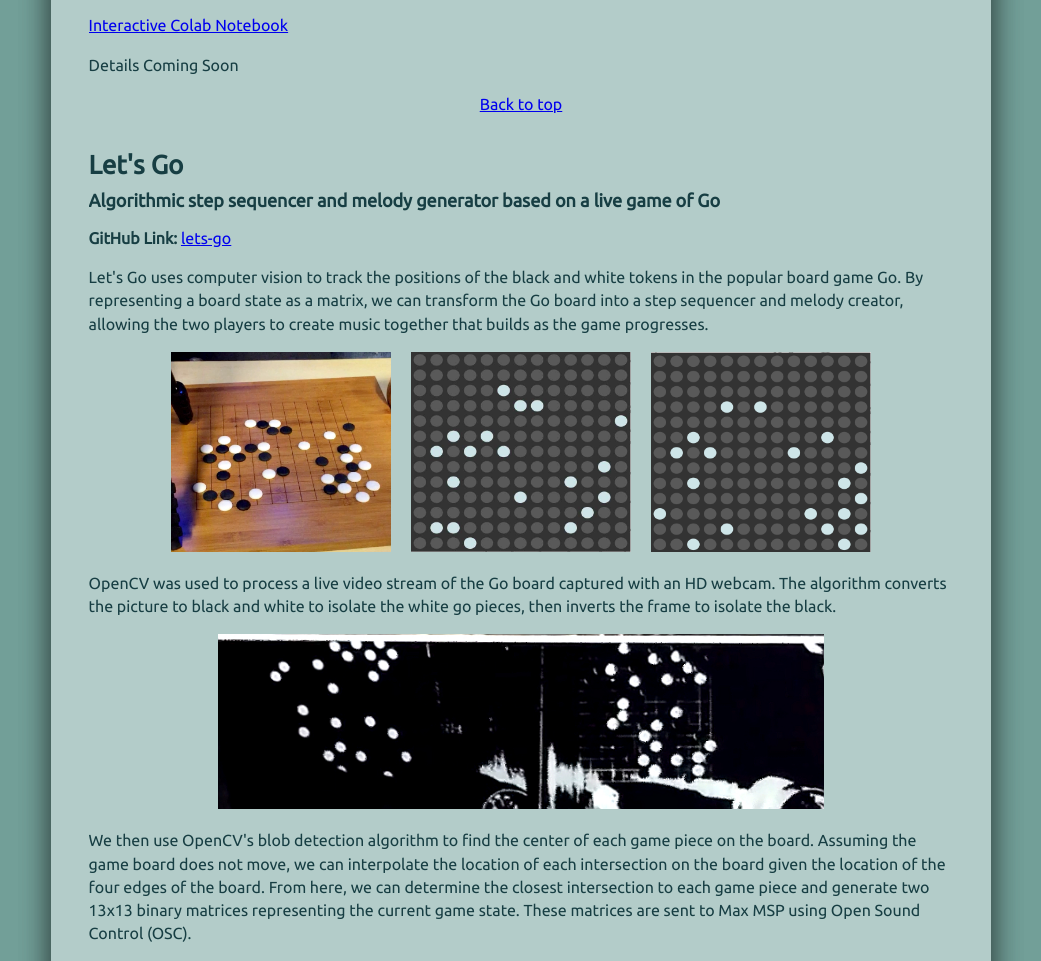
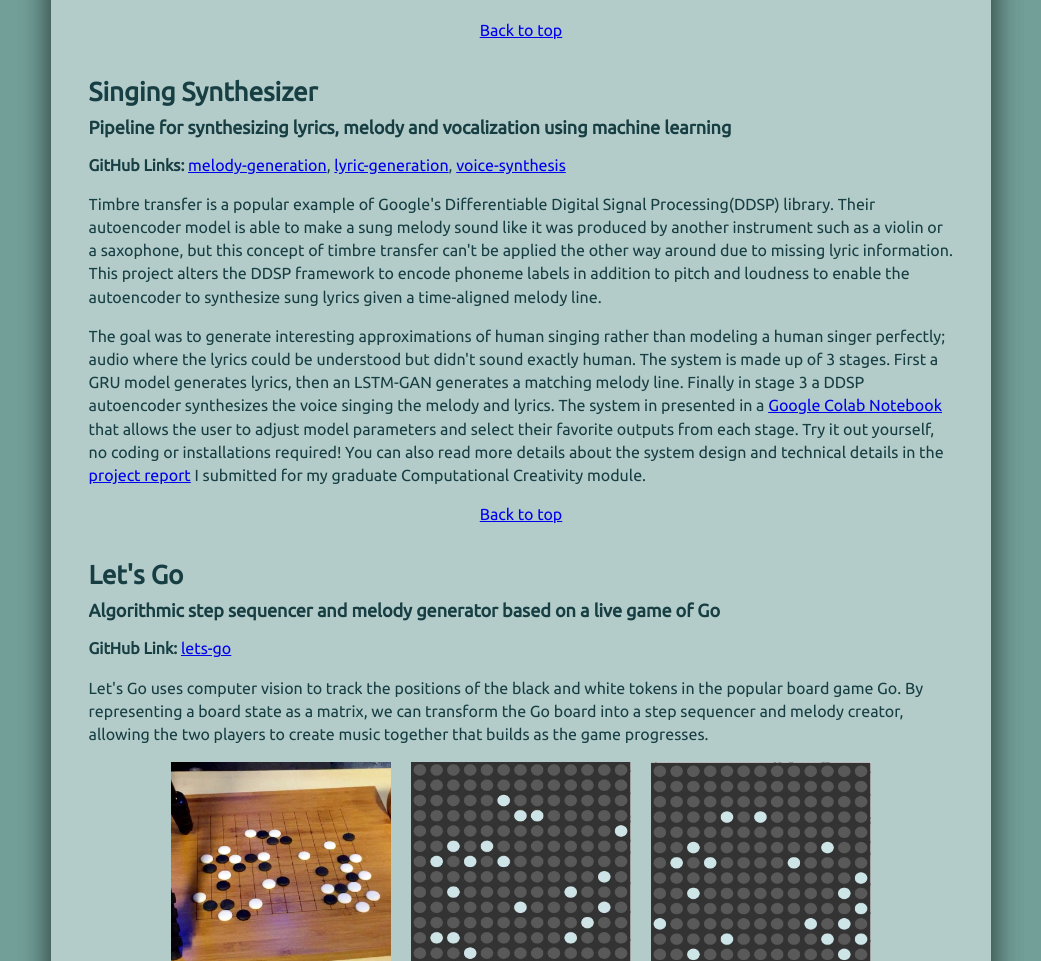
Before and after one commit to Satrat/saraadkins_dot_com, a PHP site: page /portfolio in a window 1280 px wide. Shown: the part 4116-5077 px from the top of the page, without its empty margins (119-1160 px from the left). Run offline with PHP 8.4, Linux system fonts and the light colour scheme.

Commit message:
updating projects

```diff
--- a/music_posts/1_electronic.php
+++ b/music_posts/0_electronic.php
@@ -1,6 +1,7 @@
 <?php
 
 include_once('./classes/music_post.php');
+include_once('./classes/song.php');
 
 $post = new MusicPost();
 $post->title = 'Generative & Electronic';
--- a/music_posts/2_audio_engineering.php
+++ b/music_posts/2_audio_engineering.php
@@ -1,6 +1,8 @@
 <?php
 
 include_once('./classes/music_post.php');
+include_once('./classes/song.php');
+
 $post = new MusicPost();
 $post->title = 'Audio Engineering';
 $post->name = 'audio_engineering';
--- a/project_posts/1_subharmonicon.php
+++ b/project_posts/1_subharmonicon.php
@@ -9,7 +9,13 @@ $post->name = 'subharmonicon'; // unique, no spaces
 $post->card = '/Images/subharmonicon.jpg'; // absolute
 $post->content = '
 <p><b>GitHub Link: </b><a href="https://github.com/Satrat/digital-subharmonicon" target="_blank">digital-subharmonicon</a></p>
-<p>Details Coming Soon</p>
+<p>This is a digital implementation of the polyrhymic Moog Subharmonicon synthesizer with a mix of hardware and software controls. The synthesizer
+features two voltage controlled oscillators with controllable subharmonics that share a resonant low
+pass filter. Two step sequencers control the frequency of the oscillators, and the four rhythm generators
+allow the creation of polyrhythms by generating integer divisions of the main sequencer tempo. Aliasing
+effects in the digital system are reduced using the differentiated parabolic waveform method, though not
+eliminated completely. Despite these artifacts, the digital subharmonicon is potential to be a low cost, open
+source alternative to the expensive Moog original.</p>
 <center><iframe width="560" height="315" src="https://www.youtube.com/embed/J1Kx5j5X2ws" title="YouTube video player" frameborder="0"
     allow="accelerometer; autoplay; clipboard-write; encrypted-media; gyroscope; picture-in-picture" allowfullscreen></iframe></center>
 ';
--- a/project_posts/2_sing_synth.php
+++ b/project_posts/2_sing_synth.php
@@ -8,8 +8,20 @@ $post->subtitle = 'Pipeline for synthesizing lyrics, melody and vocalization usi
 $post->name = 'sing_synth'; // unique, no spaces
 $post->card = '/Images/sing_synth.jpg'; // absolute
 $post->content = '
-<p><a href="https://colab.research.google.com/drive/1ioiLY0rOm2wufxAT5nqgudOYfPCuPCFs?usp=sharing " target="_blank">Interactive Colab Notebook</a></p>
-<p>Details Coming Soon</p>
+<p><b>GitHub Links: </b><a href="https://github.com/Satrat/melody_generation" target="_blank">melody-generation</a>,
+<a href="https://github.com/Satrat/lyric_generation" target="_blank">lyric-generation</a>,
+<a href="https://github.com/Satrat/ddsp_pytorch" target="_blank">voice-synthesis</a></p>
+<p>Timbre transfer is a popular example of Google\'s Differentiable Digital Signal Processing(DDSP) library. Their autoencoder model is able to make a
+sung melody sound like it was produced by another instrument such as a violin or a saxophone, but this concept of timbre transfer can\'t be applied the
+other way around due to missing lyric information. This project alters the DDSP framework to encode phoneme labels in addition to pitch and loudness
+to enable the autoencoder to synthesize sung lyrics given a time-aligned melody line.</p>
+<p>The goal was to generate interesting approximations of human singing rather than modeling a human singer perfectly; audio where the lyrics could be
+understood but didn\'t sound exactly human. The system is made up of 3 stages. First a GRU model generates lyrics, then an LSTM-GAN generates a matching melody
+line. Finally in stage 3 a DDSP autoencoder synthesizes the voice singing the melody and lyrics. The system in presented in a
+<a href="https://colab.research.google.com/drive/1ioiLY0rOm2wufxAT5nqgudOYfPCuPCFs?usp=sharing " target="_blank">Google Colab Notebook</a> that allows
+the user to adjust model parameters and select their favorite outputs from each stage. Try it out yourself, no coding or installations required! You can also
+read more details about the system design and technical details in the <a href="/docs/cc_report.pdf" target="_blank">project report</a> I submitted for my graduate
+Computational Creativity module.
 
 ';
 
```
Also changed, not shown: Images/eyegaze.jpg (added), Images/sing_synth.jpg (added), Images/subharmonicon.jpg (added), music_posts/1_guitar_performance.php (renamed from music_posts/0_guitar_performance.php), 4 other files.
